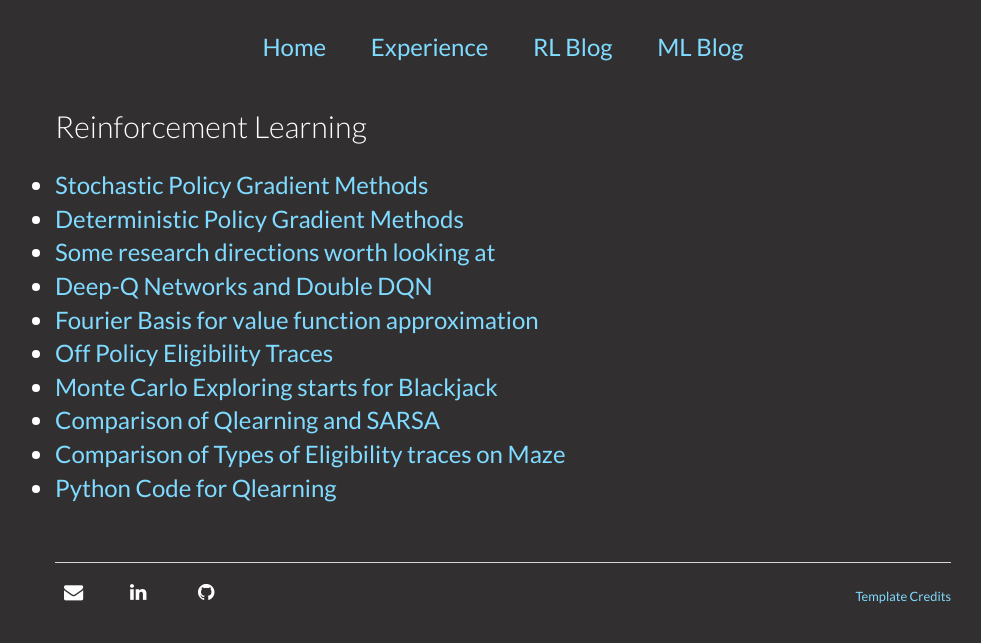
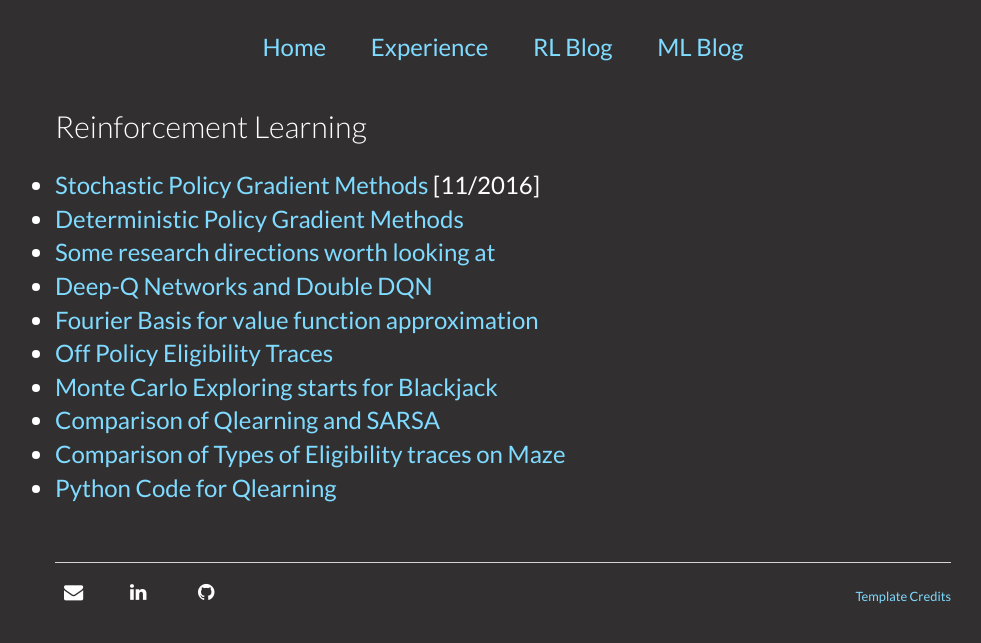
Before and after one commit to sritee/sritee.github.io, a Jekyll site: the page RLblog.html, which Jekyll copies as it is, in a window 1280 px wide. Shown: the top 643 px of the page, without its empty margins (137-1118 px from the left). Built offline with Jekyll 4.4.1, drawn with Linux system fonts in a browser that asks for light colours; nearby versions of some CDN libraries.

Commit message:
Update RLblog.html

```diff
--- a/RLblog.html
+++ b/RLblog.html
@@ -34,7 +34,7 @@
 	<h4> Reinforcement Learning </h4>
 
        <ul style="list-style-type:disc">
-	       <li><a href="https://sridhartee.blogspot.com/2016/11/policy-gradient-methods.html">Stochastic Policy Gradient Methods</a></li>
+	       <li><a href="https://sridhartee.blogspot.com/2016/11/policy-gradient-methods.html">Stochastic Policy Gradient Methods </a> [11/2016]</li>
  		<li><a href="https://sridhartee.blogspot.com/2017/02/deterministic-policy-gradient-methods.html">Deterministic Policy Gradient Methods</li>
  		<li><a href="https://drive.google.com/file/d/0B8rOe2awj4OvLTBicjV0THR3MzQ/view">Some research directions worth looking at</li>
  		<li><a href="https://sridhartee.blogspot.com/2017/02/deep-q-networks-and-double-dqn.html">Deep-Q Networks and Double DQN</li>
```
